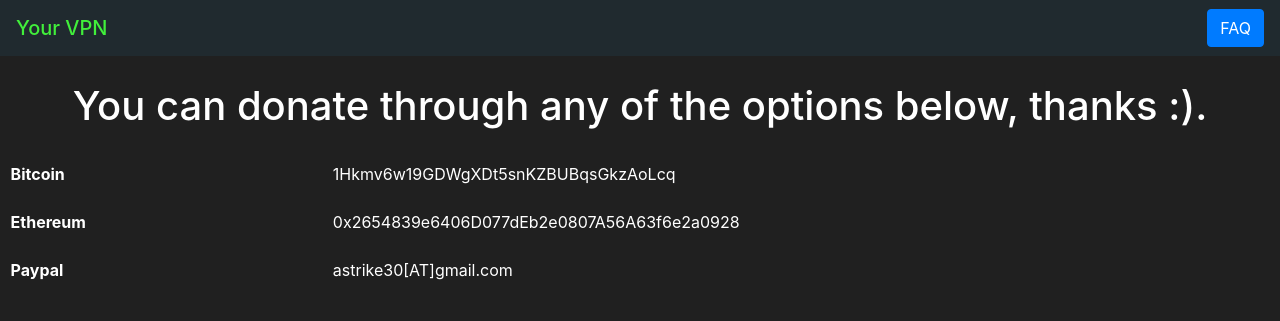
After one commit to astrike30/independent_vpn, a Flask app: page /donate in a window 1280 px wide. The commit adds this page. Shown: the top 321 px of the page. Run offline with Flask 2, Linux system fonts and the light colour scheme; some libraries are stand-ins or nearby versions.

Commit message:
Added donate

```diff
--- a/__init__.py
+++ b/__init__.py
@@ -20,6 +20,11 @@ def setup():
 @app.route("/FAQ")
 def help():
     return render_template("help.html")
+
+
+@app.route("/donate")
+def donate():
+    return render_template("donate.html")
 
 
 """
--- /dev/null
+++ b/templates/donate.html
@@ -0,0 +1,25 @@
+{% extends "header.html" %} {% block body %}
+<style type="text/css">
+
+
+</style>
+<h1 style="text-align: center; color: white">You can donate through any of the options below, thanks :).</h1>
+<br>
+
+<dl class="row">
+  <dl class="row">
+  <dt class="col-sm-3"><p style="color: white;">Bitcoin</p></dt>
+  <dd class="col-sm-9"><p style="color: white;">1Hkmv6w19GDWgXDt5snKZBUBqsGkzAoLcq</p></dd>
+
+  <dt class="col-sm-3"><p style="color: white;">Ethereum</p></dt>
+  <dd class="col-sm-9"><p style="color: white;">0x2654839e6406D077dEb2e0807A56A63f6e2a0928</p></dd>
+
+  <dt class="col-sm-3"><p style="color: white;">Paypal</p></dt>
+  <dd class="col-sm-9"><p style="color: white;" id="email"></p></dd>
+</dl>
+
+<script type="text/javascript">
+  document.getElementById("email").innerHTML = "as" + "tri" + "ke30[AT]" + "gmail.c" + "om";
+</script>
+
+{% endblock %}
--- a/templates/homepage.html
+++ b/templates/homepage.html
@@ -21,7 +21,7 @@
         <a href="/setup"><button type="button" class="btn btn-secondary btn-lg btn-block" style="margin: auto">Setup Now</button></a>
     </div>
     <br>
-    <button type="submit" class="btn btn-lg btn-danger" style="margin: auto; display: block; white-space: normal;"><b>Pls Donate</b>, I'm an 18 yr old who makes no money from this :)</button>
+   <a href="/donate"><button type="submit" class="btn btn-lg btn-danger" style="margin: auto; display: block; white-space: normal;"><b>Pls Donate</b>, I'm an 18 yr old who makes no money from this :)</button></a>
     <br>
     <div>
         <h3 style="color: white; font-weight: lighter;">VPN providers can't be trusted. The free ones are open about invading your privacy and selling your data (and they're slow). While the paid ones promise not not to sell your data, it's easy and profitable for them to do so. Running your own VPN on an independent hosting provider's network is the best option. An independent host selling your data is extremely unlikely because they're generally more reluctant to look at or sell your data. It just doesn't align with their business model. With prices starting at $5, it's a cheap option too.</h3>
--- a/templates/success.html
+++ b/templates/success.html
@@ -13,7 +13,7 @@
 </dl>
 
 <br>
-<button type="submit" class="btn btn-lg btn-danger" style="margin: auto; display: block">Pls Donate, I make no money from this :)</button>
+<a href="/donate"><button type="submit" class="btn btn-lg btn-danger" style="margin: auto; display: block">Pls Donate, I make no money from this :)</button></a>
 
 <a href="mailto:astrike30@gmail.com"><div style="min-width: 60%; min-height: 30%; margin: auto; display: block; margin-top: 5%; padding-top: 10px; padding-bottom: 10px; border-style: dashed; border-color: #41ef3b">
 
```
